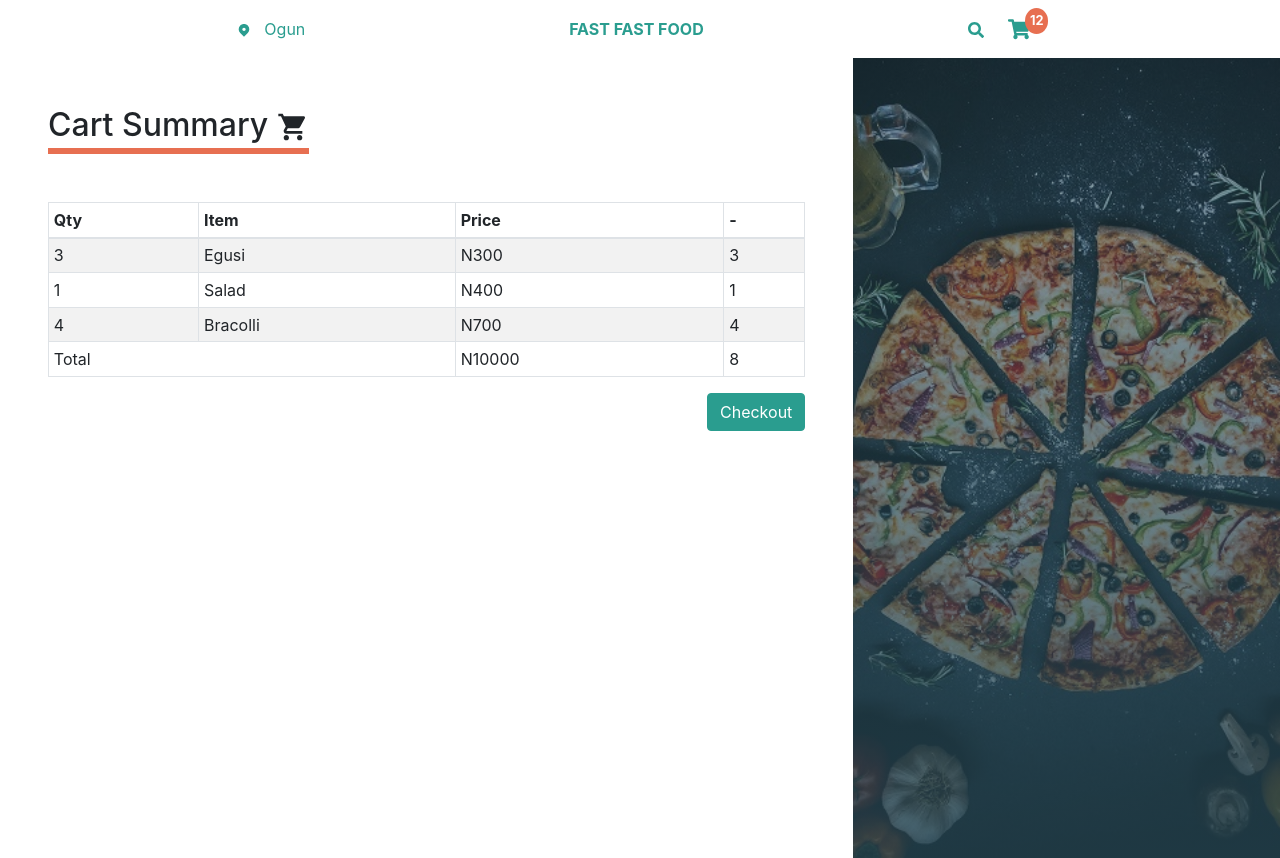
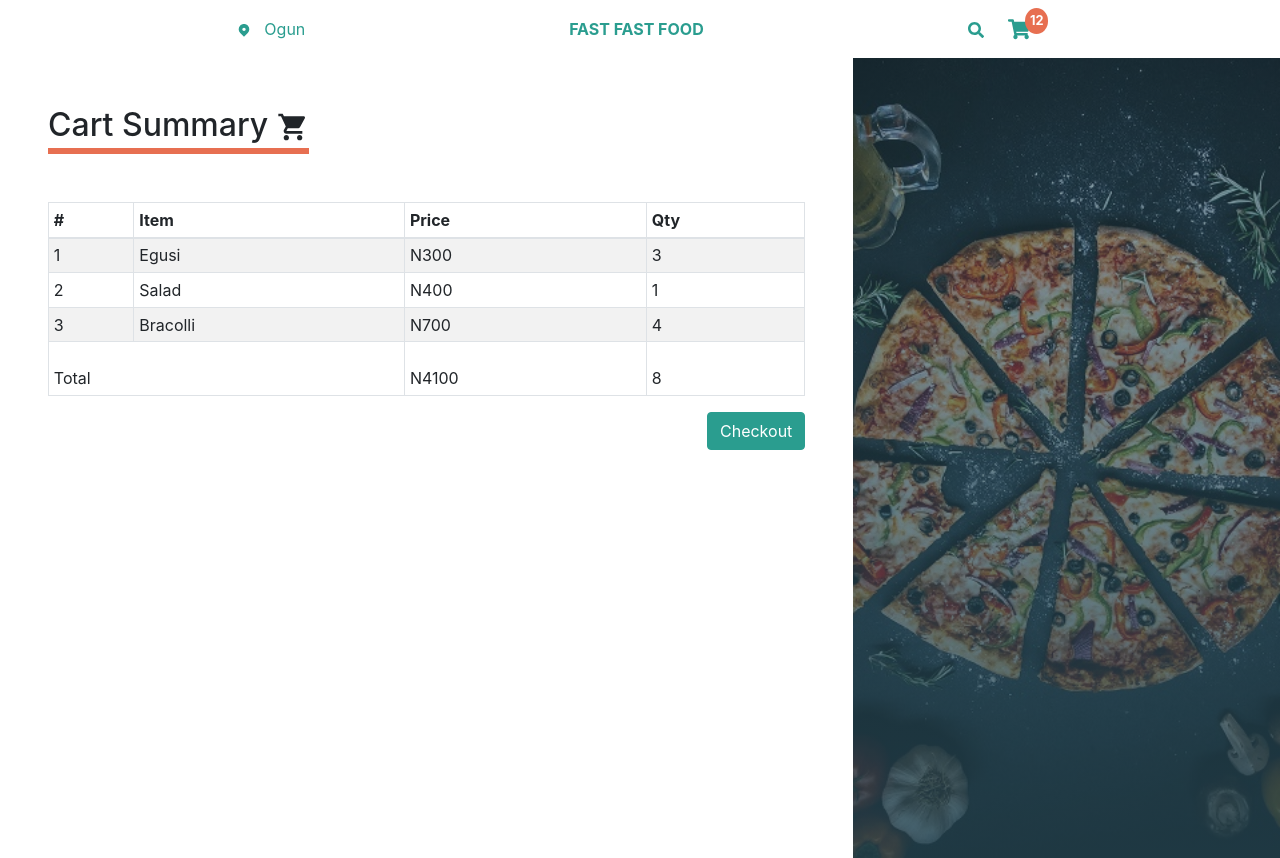
Before and after one commit to Olusamimaths/Fast-Fast-Food, a React (Create React App) app: page /cart in a window 1280 px wide. Built offline with nearby package versions, Linux system fonts and the light colour scheme.

Commit message:
Implemented methods to compute cart summary

```diff
--- a/src/components/CartSummary/CartSummary.tsx
+++ b/src/components/CartSummary/CartSummary.tsx
@@ -8,23 +8,11 @@ import Button from "react-bootstrap/Button";
 import { MdShoppingCart } from "react-icons/md";
 import "../../styles/CartSummary.scss";
 
-const cart = [
-  {
-    item: "Egusi",
-    price: "N300",
-    quantity: "3",
-  },
-  {
-    item: "Salad",
-    price: "N400",
-    quantity: "1",
-  },
-  {
-    item: "Bracolli",
-    price: "N700",
-    quantity: "4",
-  },
-];
+import {
+  cart,
+  calcTotalPrice,
+  calcTotalQuantity,
+} from "../../utils/cartMethods";
 
 const CartSummary: React.FC = () => {
   return (
@@ -40,34 +28,35 @@ const CartSummary: React.FC = () => {
               <Table striped bordered hover responsive="sm" size="sm">
                 <thead>
                   <tr>
-                    <th>Qty</th>
+                    <th>#</th>
                     <th>Item</th>
                     <th>Price</th>
-                    <th>-</th>
+                    <th>Qty</th>
                   </tr>
                 </thead>
                 <tbody>
                   {cart.map((item, i) => {
                     return (
                       <tr key={i}>
-                        <td>{item.quantity}</td>
+                        <td>{i + 1}</td>
                         <td>{item.item}</td>
-                        <td>{item.price}</td>
+                        <td>N{item.price}</td>
                         <td>{item.quantity}</td>
                       </tr>
                     );
                   })}
                   <tr>
-                    <td colSpan="2">Total</td>
-                    <td>N10000</td>
-                    <td>8</td>
+                    <td colSpan="2" className="pt-4">
+                      Total
+                    </td>
+                    <td className="pt-4">N{calcTotalPrice(cart)}</td>
+                    <td className="pt-4">{calcTotalQuantity(cart)}</td>
                   </tr>
                 </tbody>
               </Table>
               <div className="d-flex justify-content-end">
                 <Button className="flex-right">Checkout</Button>
               </div>
-
             </div>
           </Col>
           <Col className="cart-summary-container" xs="12" sm="4" lg="4"></Col>
--- a/src/styles/TopBar.scss
+++ b/src/styles/TopBar.scss
@@ -21,3 +21,9 @@
     }
   }
 }
+
+@media (max-width: 576px) {
+  .location {
+    display: none;
+  }
+}
--- /dev/null
+++ b/src/utils/cartMethods.ts
@@ -0,0 +1,44 @@
+type CartItem = {
+  item: string;
+  price: number;
+  quantity: number;
+};
+
+export const cart = [
+  {
+    item: "Egusi",
+    price: 300,
+    quantity: 3,
+  },
+  {
+    item: "Salad",
+    price: 400,
+    quantity: 1,
+  },
+  {
+    item: "Bracolli",
+    price: 700,
+    quantity: 4,
+  },
+];
+
+export const calcTotalPrice = (cart: Array<CartItem>): number => {
+  let total: number = 0;
+
+  cart.reduce((acc, cur) => {
+    total = acc + cur.price * cur.quantity;
+    return total;
+  }, 0);
+
+  return total;
+};
+
+export const calcTotalQuantity = (cart: Array<CartItem>): number => {
+  let total: number = 0;
+  cart.reduce((acc, cur) => {
+    total = acc + cur.quantity;
+    return total;
+  }, 0);
+
+  return total;
+};
```
